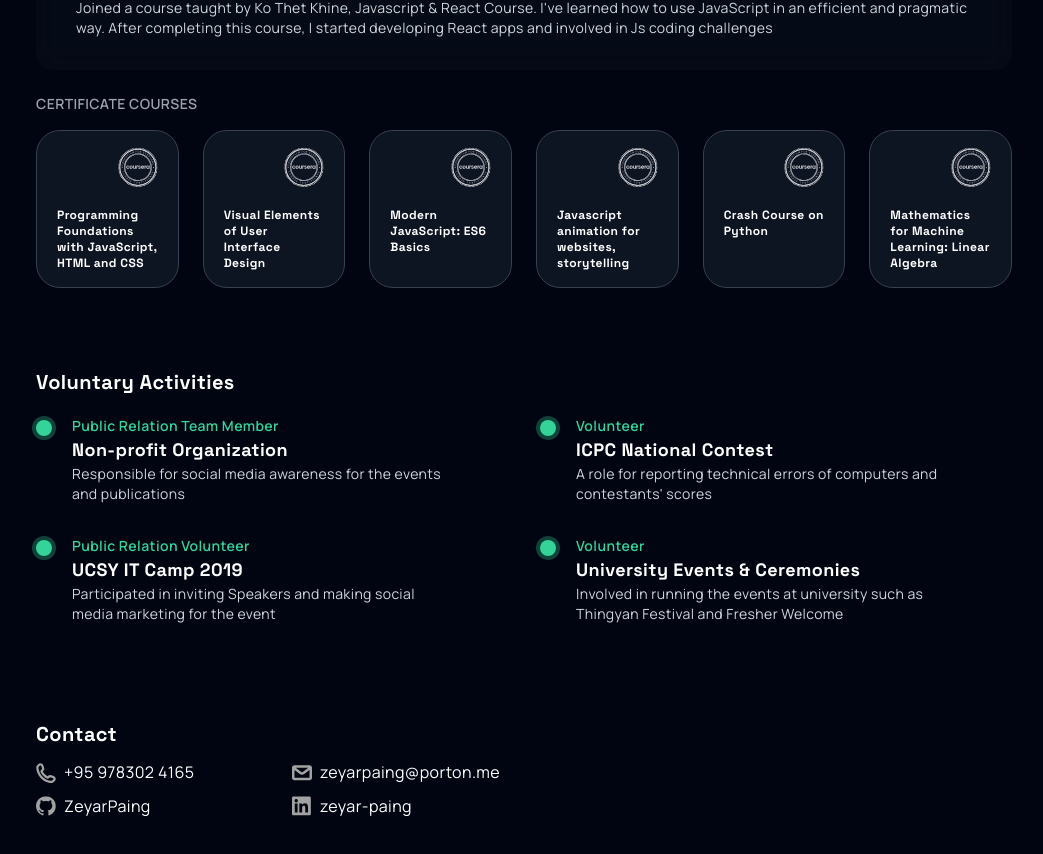
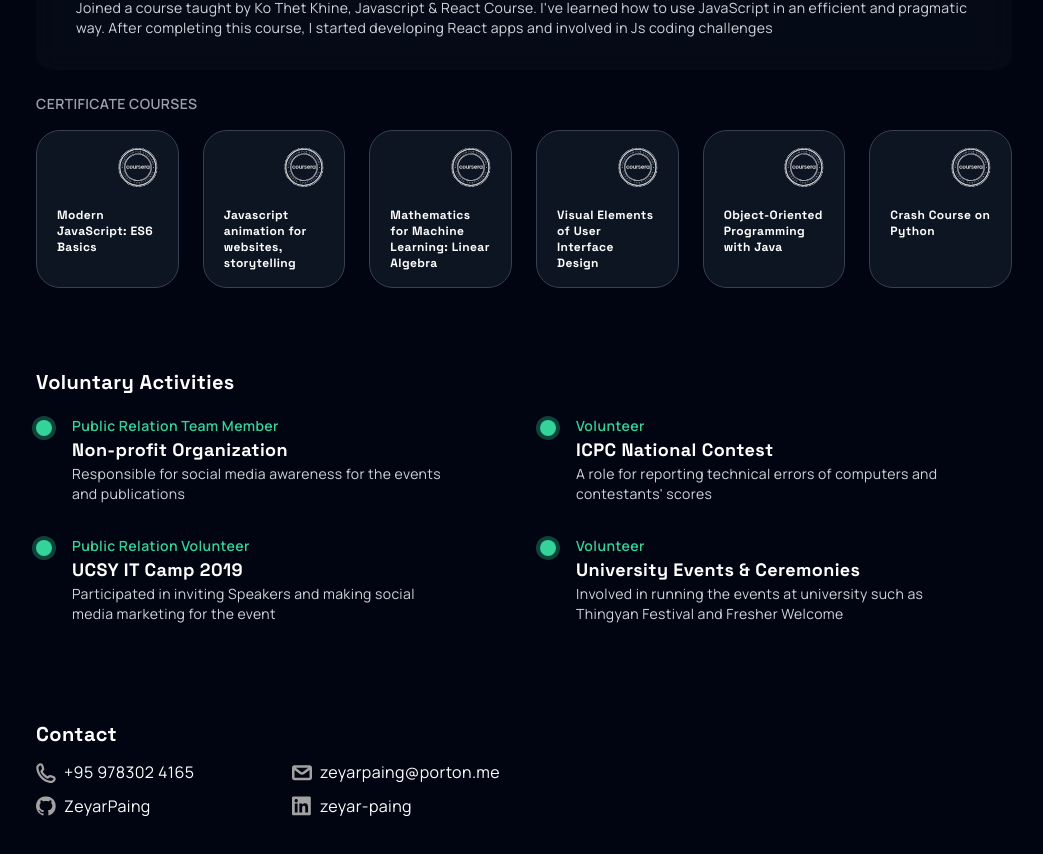
Before and after one commit to ZeyarPaing/personal-site, a Next.js app: page / in a window 1280 px wide. Shown: the part 2956-3810 px from the top of the page, without its empty margins (116-1159 px from the left). Built offline with nearby package versions, Linux system fonts and the light colour scheme.

Commit message:
feat: update certifications

```diff
--- a/components/project/ProjectCardWithMedia.tsx
+++ b/components/project/ProjectCardWithMedia.tsx
@@ -20,7 +20,6 @@ const ProjectCard: FC<{
       <div
         style={{
           backgroundImage: `url(${project.media})`,
-          backgroundColor: `${project.color}cc`,
         }}
         className={`${styles.projectMedia} relative h-[364px] overflow-hidden rounded-2xl z-[1]`}
       >
@@ -33,7 +32,7 @@ const ProjectCard: FC<{
         {/*/>*/}
         <div className={`absolute inset-0`}></div>
         <div
-          className={`absolute bottom-5 left-1/2 -translate-x-1/2 max-w-[80%] w-full flex gap-4 flex-wrap p-4 rounded-2xl ${
+          className={`group-hover:scale-100 scale-90 transition-transform absolute bottom-5 left-1/2 -translate-x-1/2 max-w-[80%] w-full flex gap-4 flex-wrap p-4 rounded-2xl ${
             vertical ? 'flex-col items-center' : ''
           } bg-darkblue bg-opacity-50 backdrop-blur-md border border-gray-300 border-opacity-50`}
         >
--- a/data/info.ts
+++ b/data/info.ts
@@ -1,4 +1,5 @@
 import type {
+  Certifications,
   Education,
   Experience,
   Project,
@@ -105,13 +106,31 @@ export const education: Education[] = [
   },
 ];
 
-export const courses: string[] = [
-  'Programming Foundations with JavaScript, HTML and CSS',
-  'Visual Elements of User Interface Design',
-  'Modern JavaScript: ES6 Basics',
-  'Javascript animation for websites, storytelling',
-  'Crash Course on Python',
-  'Mathematics for Machine Learning: Linear Algebra',
+export const courses: Certifications[] = [
+  {
+    name: 'Modern JavaScript: ES6 Basics',
+    link: 'https://www.coursera.org/account/accomplishments/certificate/A8CM8YAH39SU',
+  },
+  {
+    name: 'Javascript animation for websites, storytelling',
+    link: 'https://www.coursera.org/account/accomplishments/certificate/UR8HJS5QK726',
+  },
+  {
+    name: 'Mathematics for Machine Learning: Linear Algebra',
+    link: 'https://www.coursera.org/account/accomplishments/specialization/certificate/33CUCEAA9Y7T',
+  },
+  {
+    name: 'Visual Elements of User Interface Design',
+    link: 'https://www.coursera.org/account/accomplishments/certificate/YZFPPEZCB9Y8',
+  },
+  {
+    name: 'Object-Oriented Programming with Java',
+    link: 'https://www.coursera.org/account/accomplishments/certificate/85XRFPPFFD32',
+  },
+  {
+    name: 'Crash Course on Python',
+    link: 'https://www.coursera.org/account/accomplishments/certificate/MNNU9LFPXYK7',
+  },
 ];
 
 export const voluntaries: Voluntary[] = [
--- a/pages/blogs/[blogName].tsx
+++ b/pages/blogs/[blogName].tsx
@@ -14,8 +14,9 @@ const BlogDetail: NextPage<{ blog: IBlogContent }> = ({ blog }) => {
           src={blog.image}
           alt={blog.title}
           className={'w-full h-full object-cover rounded-xl'}
-          width={1000}
+          width={3000}
           height={1000}
+          loading="eager"
         />
       </picture>
       <article className={`${styles.blogDetail} prose lg:prose-xl`}>
--- a/pages/blogs/index.tsx
+++ b/pages/blogs/index.tsx
@@ -22,9 +22,10 @@ const Blogs: NextPage<{ blogs: IRepoContent[] }> = ({ blogs }) => {
               <Image
                 className={' w-full h-full object-cover'}
                 src={blog.image}
-                width={500}
-                height={100}
+                width={600}
+                height={300}
                 alt={blog.name}
+                loading={'eager'}
               />
               <div className="absolute top-0 w-full h-full p-6 bg-gradient-to-tr from-secondary-dark to-transparent flex flex-col justify-end">
                 <h2 className="font-bold text-xl">{blog.title}</h2>
--- a/pages/index.tsx
+++ b/pages/index.tsx
@@ -235,20 +235,26 @@ const TechnologySection = () => {
 
 const EducationSection = () => {
   return (
-    <section className="my-12 mb-20">
+    <section className="my-12 mb-20" id="education">
       <h2 className="section-header mb-5">Education</h2>
       <div className="flex gap-8 flex-col">
         {education.map((edu, idx) => (
           <EducationCard education={edu} key={idx} />
         ))}
       </div>
-      <p className="uppercase text-gray-400 text-sm font-semibold mb-4 mt-6">
+      <p
+        id="certifications"
+        className="uppercase text-gray-400 text-sm font-semibold mb-4 mt-6"
+      >
         Certificate Courses
       </p>
       <div className="grid gap-6 grid-cols-2 md:grid-cols-3 lg:grid-cols-5 xl:grid-cols-6">
-        {courses.map((name, idx) => (
-          <div
-            className="bg-gray-900 bg-opacity-80 rounded-3xl border border-gray-700 px-5 py-4 flex flex-col items-end gap-y-5"
+        {courses.map((certificate, idx) => (
+          <Link
+            href={certificate.link}
+            target="_blank"
+            rel="noreferrer"
+            className="bg-gray-900 hover:bg-gray-800 bg-opacity-80 rounded-3xl border border-gray-700 hover:border-gray-600 px-5 py-4 flex flex-col items-end gap-y-5"
             key={idx}
           >
             <Image
@@ -257,8 +263,8 @@ const EducationSection = () => {
               height={40}
               alt="coursera logo"
             />
-            <h4 className="font-bold text-xs ">{name}</h4>
-          </div>
+            <h4 className="font-bold text-xs ">{certificate.name}</h4>
+          </Link>
         ))}
       </div>
     </section>
--- a/pages/projects/index.tsx
+++ b/pages/projects/index.tsx
@@ -10,7 +10,7 @@ const Projects: NextPage = () => {
       <h1 className="text-white font-black text-center mt-12 mb-2 md:mt-24 md:mb-10 text-3xl md:text-5xl">
         Projects
       </h1>
-      <ul className={'grid grid-cols-1 md:grid-cols-2 gap-4 py-4'}>
+      <ul className={'grid grid-cols-1 md:grid-cols-2 gap-x-1 gap-y-8 py-4'}>
         {projects.map((project, idx) => (
           <ProjectCardWithMedia key={idx} project={project} />
         ))}
--- a/types/index.ts
+++ b/types/index.ts
@@ -42,6 +42,11 @@ export type Education = {
   description: string;
 };
 
+export type Certifications = {
+  name: string;
+  link: string;
+};
+
 export type Voluntary = {
   place: string;
   description: string;
```
